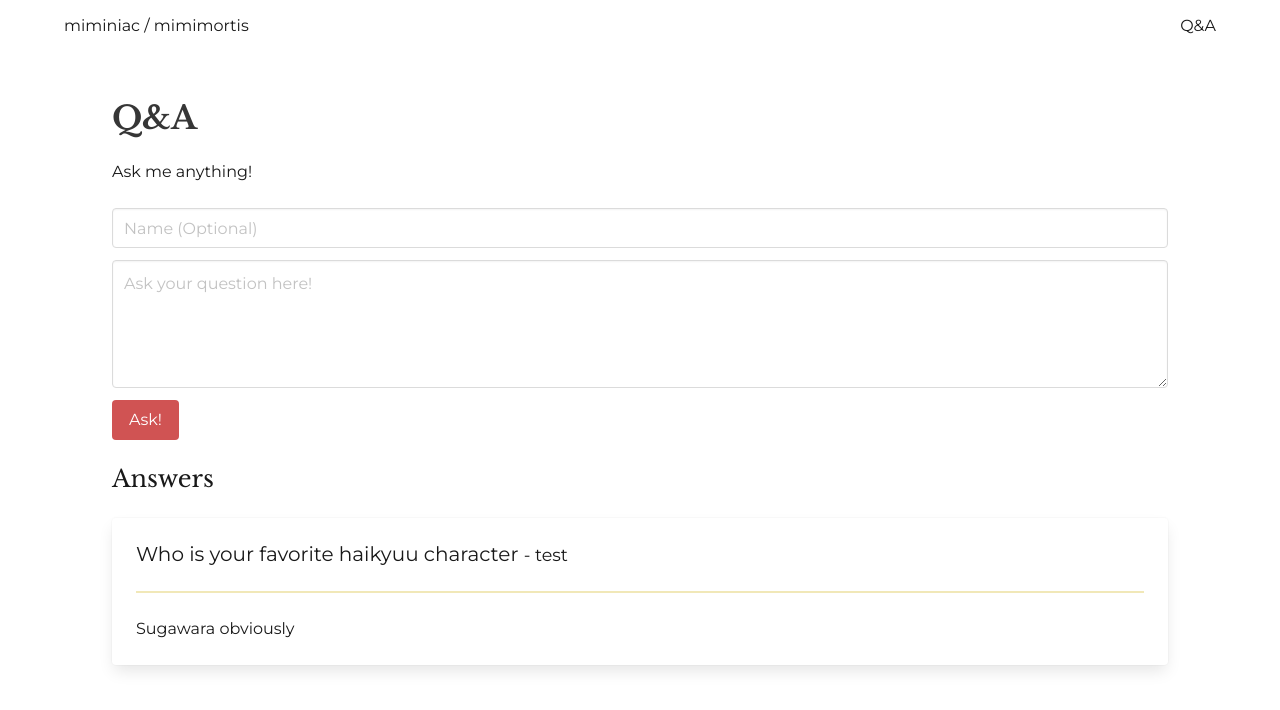
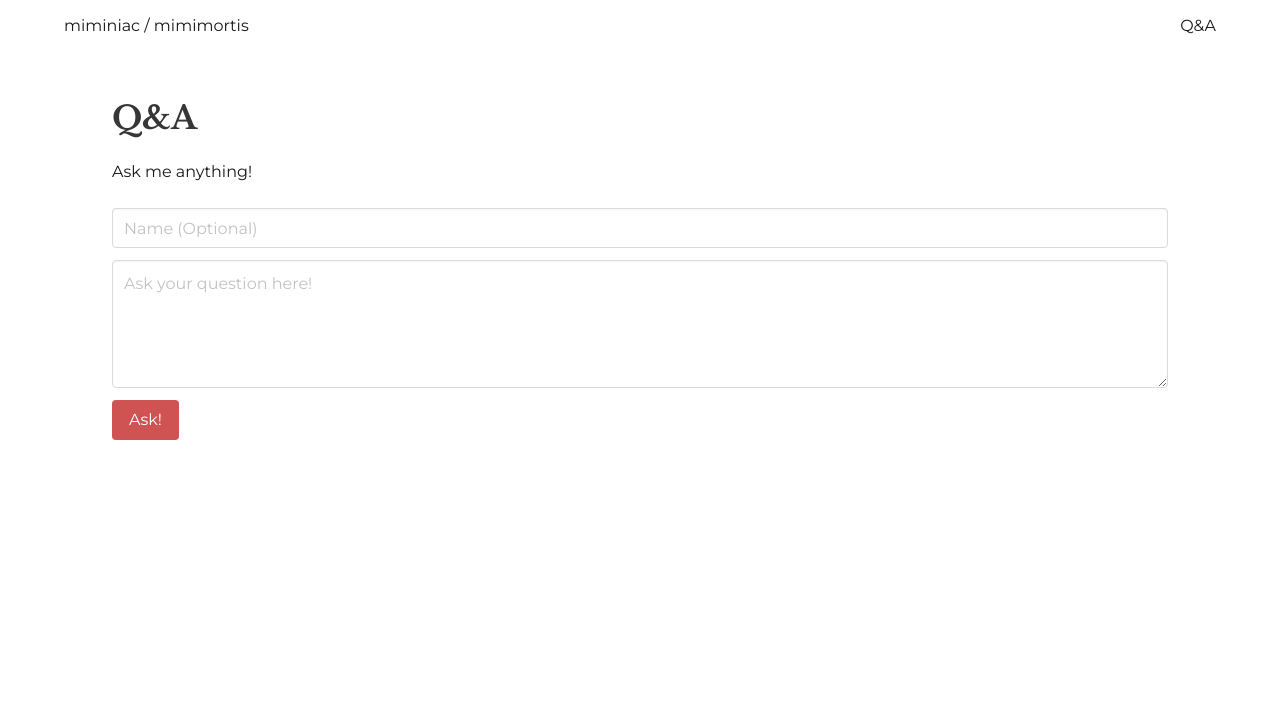
Before and after one commit to miminiac/miminiac.github.io, a Jekyll site: the page built from _pages/contact.html, in a window 1280 px wide. Shown: the top 710 px of the page. Built offline with Jekyll 4.4.1, drawn with Linux system fonts in a browser that asks for light colours.

Commit message:
update question form

```diff
--- a/_data/answers.yml
+++ /dev/null
@@ -1,3 +0,0 @@
-- question: Who is your favorite haikyuu character
-  asker: test
-  answer: Sugawara obviously
--- a/_pages/contact.html
+++ b/_pages/contact.html
@@ -24,6 +24,7 @@ permalink: /ask-me-anything/
     </div>
   </div>
 </section>
+{% if site.data.answers %}
 <section>
 <h3 class="subtitle is-4">Answers</h3>
 {% for answer in site.data.answers %}
@@ -40,3 +41,4 @@ permalink: /ask-me-anything/
 </div>
 {% endfor %}
 </section>
+{% endif %}
--- a/assets/js/form.js
+++ b/assets/js/form.js
@@ -10,7 +10,7 @@ function sendQuestion() {
       name = name == '' ? 'anon' : name;
 
       form[formIDs[0]] = name;
-      form[formIDs[0]] = question;
+      form[formIDs[1]] = question;
       // console.log(form);
 
       setTimeout(function() {
```
Also changed, not shown: 1 other file.
